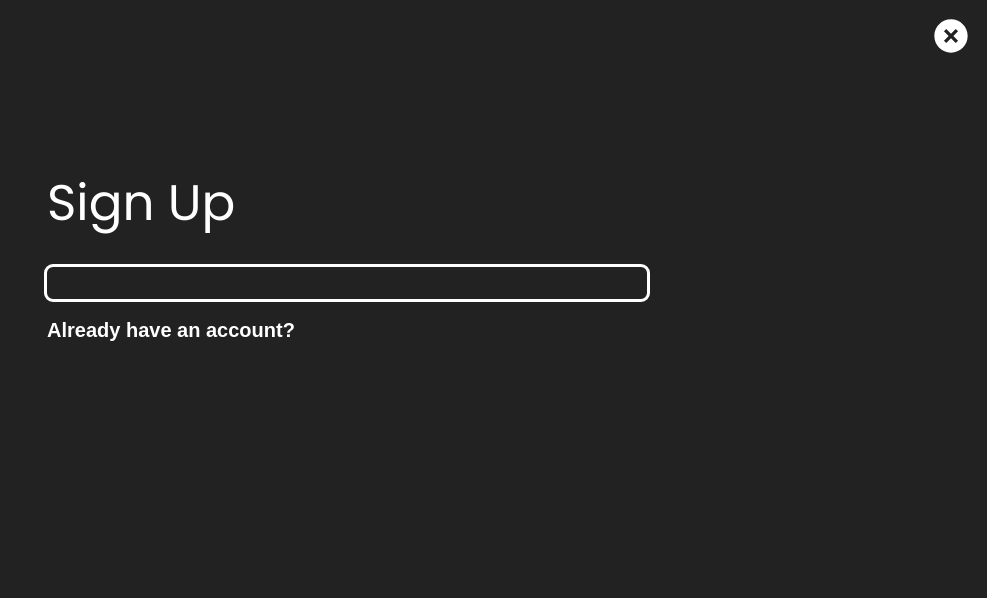
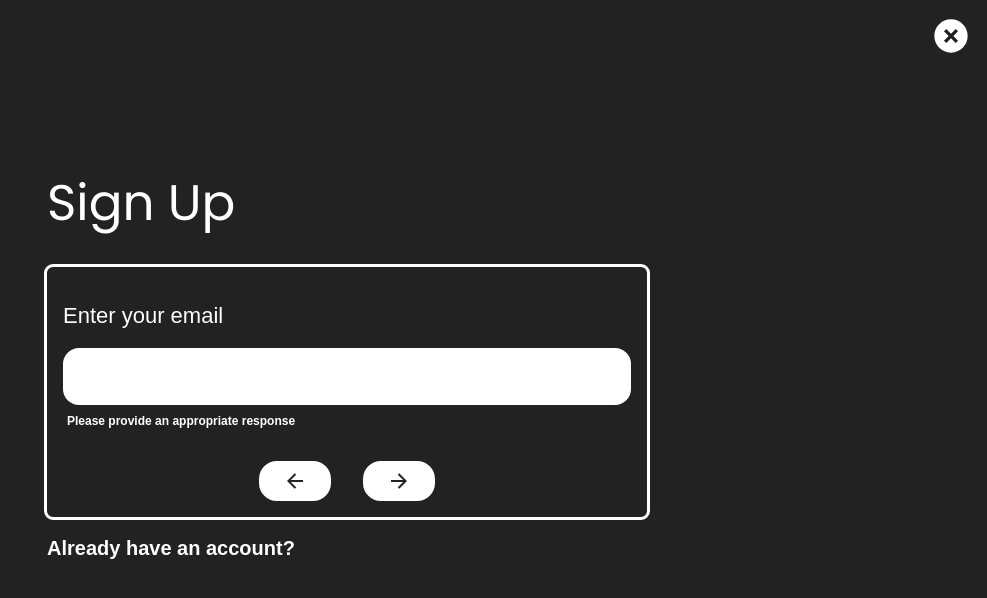
Before and after one commit to jbrov2/Muse-Redo, a React (Vite) app in the folder client/: page /signUp in a window 1280 px wide. Shown: the top 598 px of the page, without its empty margins (293-1280 px from the left). Built offline with nearby package versions, Linux system fonts and the light colour scheme.

Commit message:
finished fleshing out the register jsx

```diff
--- a/client/src/components/User-Auth/register.jsx
+++ b/client/src/components/User-Auth/register.jsx
@@ -1,16 +1,198 @@
-import { RiCloseCircleFill } from "@remixicon/react";
-
+import {
+  RiArrowLeftLine,
+  RiArrowRightLine,
+  RiCloseCircleFill,
+  RiEyeFill,
+  RiEyeOffFill,
+} from "@remixicon/react";
+import { useEffect, useState, useMemo } from "react";
 import { useNavigate } from "react-router-dom";
 
 function Register() {
+  const USER_REGEX = useMemo(() => /^[A-z][A-z0-9-_]{3,23}$/, []);
+  const PWD_REGEX = useMemo(() => /^(?=.*[a-z])(?=.*[0-9])(?=.*[!@#$%])$/, []);
+
+  const [step, setStep] = useState(0);
+  const [email, setEmail] = useState("");
+  const [user, setUser] = useState("");
+  const [pwd, setPwd] = useState("");
+  const [matchPwd, setMatchPwd] = useState("");
+
+  const [validStatus, setValidStatus] = useState({
+    email: { isValid: false },
+    user: {
+      isValid: false,
+      options: [
+        { text: "Must Start with a letter", isValid: false },
+        {
+          text: "Must be anywhere from 2 - 23 characters long",
+          isValid: false,
+        },
+      ],
+    },
+    pwd: {
+      isValid: false,
+      options: [
+        { text: "Must contain at least one lowercase letter", isValid: false },
+        { text: "Must contain at least one digit [0-9]", isValid: false },
+        {
+          text: "Must contain at least one special character [!@#$%]",
+          isValid: false,
+        },
+        { text: "Passwords must match", isValid: false },
+      ],
+    },
+    matchPwd: { isValid: false },
+  });
+
   const navigate = useNavigate();
+
+  const [pwdVisible, setPwdVisible] = useState(false);
+  const [matchPwdVisible, setMatchPwdVisible] = useState(false);
+
+  const togglePwdVisibility = () => {
+    setPwdVisible(!pwdVisible);
+  };
+
+  const toggleMatchPwdVisibility = () => {
+    setMatchPwdVisible(!matchPwdVisible);
+  };
+
+  useEffect(() => {
+    const validateUser = () => {
+      const isValid = USER_REGEX.test(user);
+      setValidStatus((prevState) => ({
+        ...prevState,
+        user: {
+          isValid,
+          options: [
+            { text: "Must start with a letter", isValid: /^[A-z]/.test(user) },
+            {
+              text: "Must be anywhere from 2 - 23 characters long",
+              isValid: isValid && user.length >= 2 && user.length <= 23,
+            },
+          ],
+        },
+      }));
+    };
+
+    const validatePwd = () => {
+      const isValid = PWD_REGEX.test(pwd);
+      const isMatch = pwd === matchPwd;
+      setValidStatus((prevState) => ({
+        ...prevState,
+        pwd: {
+          isValid,
+          options: [
+            {
+              text: "Must contain at least one lowercase letter",
+              isValid: /[a-z]/.test(pwd),
+            },
+            {
+              text: "Must contain at least one digit",
+              isValid: /[0-9]/.test(pwd),
+            },
+            {
+              text: "Must contain at least one special character [!@#$%]",
+              isValid: /[!@#$%]/.test(pwd),
+            },
+            { text: "Passwords must match", isValid: isMatch },
+          ],
+        },
+        matchPwd: {
+          isValid: isMatch,
+        },
+      }));
+    };
+
+    const validateEmail = () => {
+      const isValid = email.includes("@");
+      setValidStatus((prevState) => ({
+        ...prevState,
+        email: { isValid },
+      }));
+    };
+
+    validateUser();
+    validatePwd();
+    validateEmail();
+  }, [USER_REGEX, PWD_REGEX, user, pwd, matchPwd, email]);
+
+  const criteria = [
+    {
+      id: 1,
+      criteria: "Username must contain at least: ",
+      options: validStatus.user.options,
+    },
+    {
+      id: 2,
+      criteria: "Password must contain at least: ",
+      options: validStatus.pwd.options,
+    },
+  ];
+
+  const questions = [
+    {
+      id: 0,
+      question: "Enter your email",
+      value: email,
+      setter: setEmail,
+      type: "text",
+      key: "email",
+    },
+    {
+      id: 1,
+      question: "Create your username",
+      value: user,
+      setter: setUser,
+      type: "text",
+      criteriaId: 1,
+      key: "user",
+    },
+    {
+      id: 2,
+      question: "Create your password",
+      value: pwd,
+      setter: setPwd,
+      type: pwdVisible ? "text" : "password",
+      criteriaId: 2,
+      key: "pwd",
+    },
+    {
+      id: 3,
+      question: "Re-enter your password",
+      value: matchPwd,
+      setter: setMatchPwd,
+      type: matchPwdVisible ? "text" : "password",
+      key: "matchPwd",
+    },
+  ];
 
   const handleLogin = () => {
     navigate("/login");
   };
+
+  const handleNext = () => {
+    if (step < questions.length - 1) {
+      setStep((prevStep) => prevStep + 1);
+    }
+  };
+
   const handleExit = () => {
     navigate("/");
   };
+
+  const handleBack = () => {
+    if (step > 0) {
+      setStep((prevStep) => prevStep - 1);
+    }
+  };
+
+  const isCurrentStepValid = () => {
+    const currentQuestionKey = questions[step].key;
+    return validStatus[currentQuestionKey].isValid;
+  };
+
   return (
     <>
       <section className="register mx-auto">
@@ -18,13 +200,107 @@ function Register() {
           <RiCloseCircleFill className="icon" onClick={handleExit} />
         </div>
         <div className="max-w-[600px] mb-8 mx-4 md:h-screen pt-[100px] xl:mx-auto px-6 xl:px-0 h-[368] items-center">
-          {/*Container */}
-          <div className="container mx-auto  xl:p-0">
+          <div className="container mx-auto xl:p-0">
             <h2 className="h2 mb-8"> Sign Up</h2>
-            <div className="form outline rounded-md p-4 "></div>
+            <div className="form outline rounded-md p-4">
+              <div className="flex flex-col">
+                <label>{questions[step]?.question || ""}</label>
+                <div className="relative">
+                  <input
+                    type={questions[step]?.type}
+                    value={questions[step]?.value}
+                    onChange={(e) => questions[step]?.setter(e.target.value)}
+                    className={`w-full ${
+                      !validStatus[questions[step]?.key].isValid ? "error" : ""
+                    }`}
+                  />
+                  {step === 2 && (
+                    <div
+                      className="absolute right-2  mt-2 top-2 cursor-pointer"
+                      onClick={togglePwdVisibility}
+                    >
+                      {pwdVisible ? (
+                        <RiEyeOffFill className="text-primary" />
+                      ) : (
+                        <RiEyeFill className="text-primary" />
+                      )}
+                    </div>
+                  )}
+                  {step === 2 && (
+                    <div className="relative flex flex-col mt-4">
+                      <label>{questions[3]?.question}</label>
+                      <div className="relative">
+                        <input
+                          type={questions[3]?.type}
+                          value={questions[3]?.value}
+                          onChange={(e) => questions[3]?.setter(e.target.value)}
+                          className={`w-full ${
+                            !validStatus[questions[3]?.key].isValid
+                              ? "error"
+                              : ""
+                          }`}
+                        />
+                        <div
+                          className="absolute right-2 top-2 mt-2 cursor-pointer"
+                          onClick={toggleMatchPwdVisibility}
+                        >
+                          {matchPwdVisible ? (
+                            <RiEyeOffFill className="text-primary" />
+                          ) : (
+                            <RiEyeFill className="text-primary" />
+                          )}
+                        </div>
+                      </div>
+                    </div>
+                  )}
+                  {!validStatus[questions[step]?.key].isValid && (
+                    <p className="text-secondary font-bold text-xs pl-1 mt-2">
+                      Please provide an appropriate response
+                    </p>
+                  )}
+                  {questions[step]?.criteriaId && (
+                    <div>
+                      <p className="font-bold mt-8">
+                        {
+                          criteria.find(
+                            (c) => c.id === questions[step]?.criteriaId
+                          )?.criteria
+                        }
+                      </p>
+                      <ul>
+                        {criteria
+                          .find((c) => c.id === questions[step]?.criteriaId)
+                          ?.options.map((o, i) => (
+                            <li
+                              className={`text-sm mt-4 transition-all duration-500 ${
+                                o.isValid ? "text-accent" : "text-gray-500"
+                              }`}
+                              key={i}
+                            >
+                              {o.text}
+                            </li>
+                          ))}
+                      </ul>
+                    </div>
+                  )}
+                </div>
+                <div className="mt-8 flex justify-center">
+                  <button className="btn btn-primary mr-8" onClick={handleBack}>
+                    <RiArrowLeftLine />
+                  </button>
+                  <button
+                    className="btn btn-primary"
+                    onClick={handleNext}
+                    disabled={!isCurrentStepValid()}
+                  >
+                    {step === 2 ? "Done" : <RiArrowRightLine />}
+                  </button>
+                </div>
+              </div>
+            </div>
           </div>
-          <a href="" onClick={handleLogin}>
-            <p className="pt-4 font-bold">Already have an account?</p>
+          <a href="#" onClick={handleLogin}>
+            <p className=" pt-4 font-bold">Already have an account?</p>
           </a>
         </div>
       </section>
```
